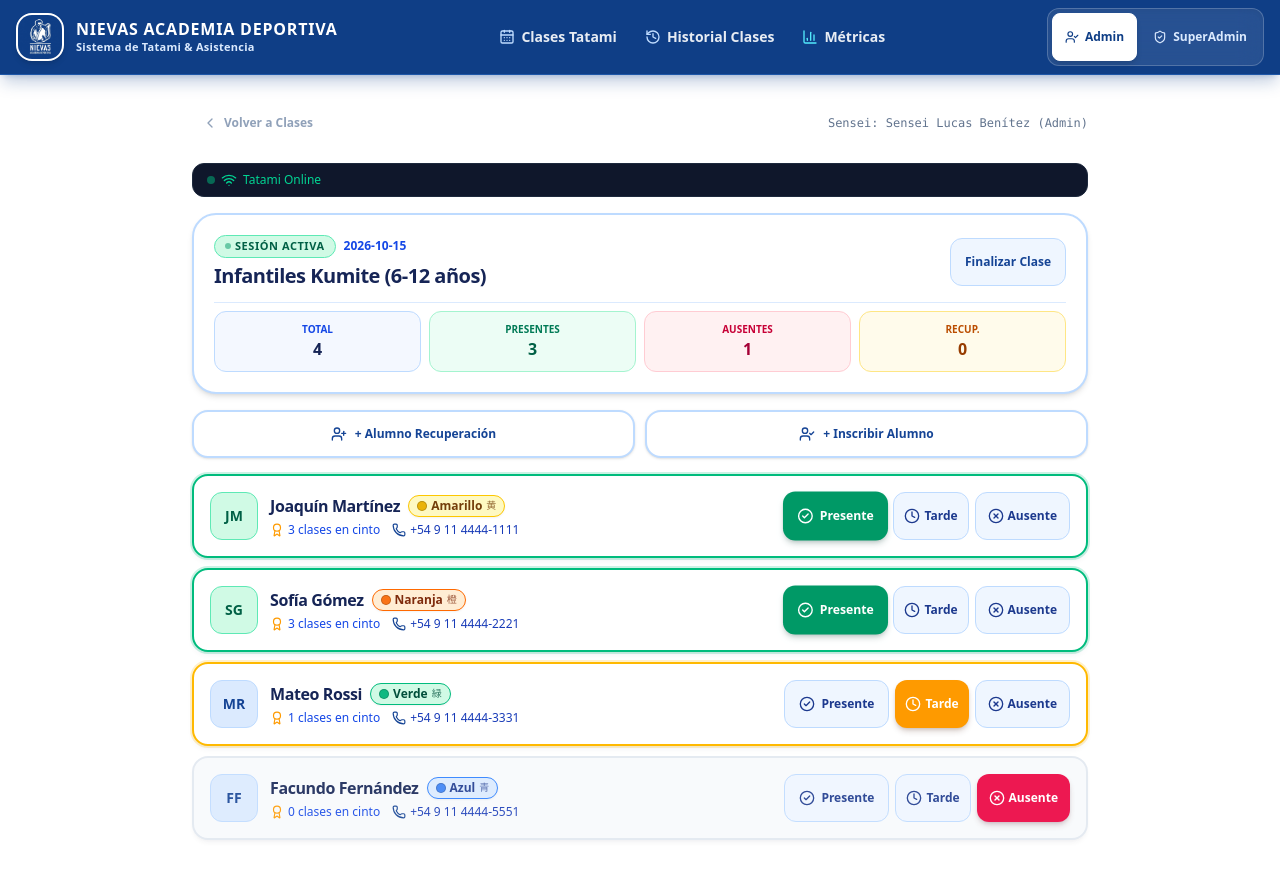
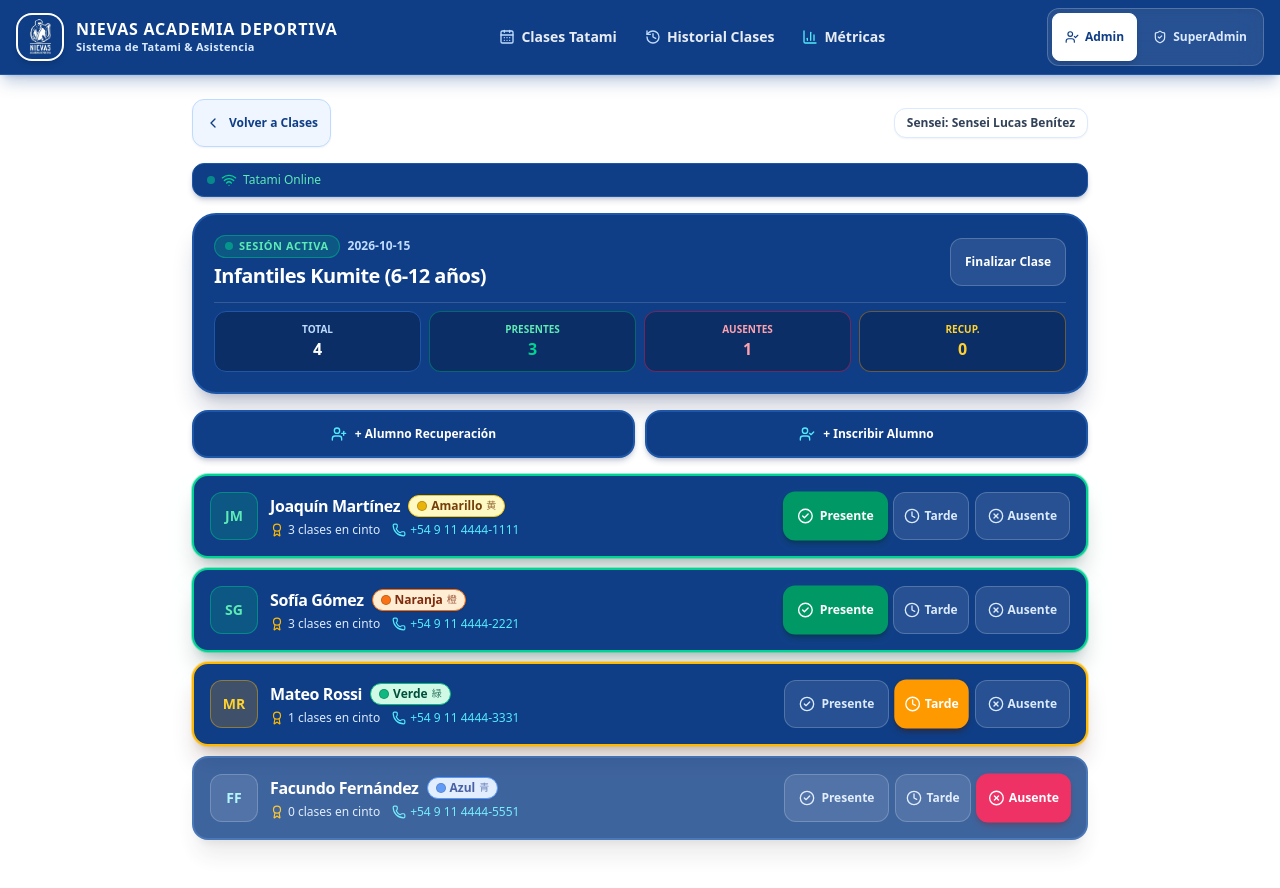
Before and after one commit to kevlogg/nievas-academia-deportiva, a Next.js app: page /profesor/clases/c1111111-1111-1111-1111-111111111111/asistencia in a window 1280 px wide. Shown: the top 888 px of the page. Built offline with nearby package versions, Linux system fonts and the light colour scheme; no server answers.

Commit message:
feat: style open class attendance and student cards in brand blue

```diff
--- a/src/app/profesor/clases/[id]/asistencia/page.tsx
+++ b/src/app/profesor/clases/[id]/asistencia/page.tsx
@@ -37,14 +37,14 @@ export default async function AsistenciaTatamiPage({
       <div className="flex items-center justify-between">
         <Link
           href="/profesor/clases"
-          className="inline-flex items-center gap-1.5 text-xs font-semibold text-slate-400 hover:text-white py-1.5 px-2.5 rounded-lg hover:bg-slate-800 transition-colors touch-target-safe"
+          className="inline-flex items-center gap-2 text-xs font-bold text-[#0F3E86] hover:text-white py-2 px-3 rounded-xl bg-blue-50 hover:bg-[#0F3E86] border border-blue-200 transition-all touch-target-safe shadow-xs cursor-pointer"
         >
           <ChevronLeft className="w-4 h-4" />
           <span>Volver a Clases</span>
         </Link>
 
-        <span className="text-xs text-slate-500 font-mono">
-          Sensei: {currentUser.nombre_completo}
+        <span className="text-xs text-slate-700 font-bold bg-white px-3 py-1.5 rounded-xl border border-blue-100 shadow-xs">
+          Sensei: {currentUser.nombre_completo.replace(/\s*\((admin|superadmin|profesor)\)/gi, "").trim()}
         </span>
       </div>
 
--- a/src/components/tatami/AsistenciaTatamiList.tsx
+++ b/src/components/tatami/AsistenciaTatamiList.tsx
@@ -325,18 +325,18 @@ export function AsistenciaTatamiList({
   return (
     <div className="space-y-4 pb-20">
       {/* Banner de Estado de Conexión & Sincronización Tatami */}
-      <div className="flex items-center justify-between px-3.5 py-2 rounded-xl text-xs font-medium border transition-colors bg-slate-900 border-slate-800">
+      <div className="flex items-center justify-between px-3.5 py-2 rounded-xl text-xs font-medium border transition-colors bg-[#0F3E86] border-[#1E57A8] text-white shadow-md shadow-blue-950/20">
         <div className="flex items-center gap-2">
           {isOnline ? (
-            <span className="flex items-center gap-1.5 text-emerald-400">
-              <span className="w-2 h-2 rounded-full bg-emerald-500 animate-pulse" />
-              <Wifi className="w-4 h-4" />
+            <span className="flex items-center gap-1.5 text-emerald-300">
+              <span className="w-2 h-2 rounded-full bg-emerald-400 animate-pulse" />
+              <Wifi className="w-4 h-4 text-emerald-400" />
               <span>Tatami Online</span>
             </span>
           ) : (
-            <span className="flex items-center gap-1.5 text-amber-400">
-              <span className="w-2 h-2 rounded-full bg-amber-500 animate-ping" />
-              <WifiOff className="w-4 h-4" />
+            <span className="flex items-center gap-1.5 text-amber-300">
+              <span className="w-2 h-2 rounded-full bg-amber-400 animate-ping" />
+              <WifiOff className="w-4 h-4 text-amber-400" />
               <span>Modo Offline (Tatami Local Activo)</span>
             </span>
           )}
@@ -344,17 +344,17 @@ export function AsistenciaTatamiList({
 
         {offlinePendingCount > 0 && (
           <div className="flex items-center gap-2">
-            <span className="bg-amber-950/80 text-amber-300 px-2 py-0.5 rounded-md border border-amber-800/60 font-mono">
+            <span className="bg-[#0A2E65] text-amber-300 px-2.5 py-0.5 rounded-md border border-amber-500/40 font-mono text-[11px]">
               {offlinePendingCount} pendientes
             </span>
             {isOnline && (
               <button
                 onClick={syncOfflineQueue}
                 disabled={isSyncing}
-                className="flex items-center gap-1 bg-slate-800 hover:bg-slate-700 text-white px-2 py-1 rounded-md text-[11px] touch-target-safe cursor-pointer"
+                className="flex items-center gap-1 bg-white/10 hover:bg-white/20 text-white px-2.5 py-1 rounded-md text-[11px] touch-target-safe cursor-pointer transition-colors"
               >
                 <RefreshCw
-                  className={cn("w-3 h-3", isSyncing && "animate-spin")}
+                  className={cn("w-3 h-3 text-cyan-300", isSyncing && "animate-spin")}
                 />
                 <span>Sincronizar</span>
               </button>
@@ -377,8 +377,8 @@ export function AsistenciaTatamiList({
 
       {/* Control Principal: Iniciar Clase o Sesión Activa */}
       {!sesion ? (
-        <div className="p-6 bg-white border-2 border-blue-200 rounded-3xl text-center space-y-4 shadow-xl text-blue-950">
-          <div className="relative w-20 h-20 mx-auto rounded-2xl overflow-hidden bg-[#154495] border-2 border-blue-400/60 shadow-md shadow-blue-950/20">
+        <div className="p-6 bg-[#0F3E86] text-white border-2 border-[#1E57A8] rounded-3xl text-center space-y-4 shadow-xl shadow-blue-950/20">
+          <div className="relative w-20 h-20 mx-auto rounded-2xl overflow-hidden bg-white border-2 border-white/20 shadow-md shadow-blue-950/20">
             <Image
               src="/nievas-logo.jpg"
               alt="Nievas Academia Deportiva"
@@ -388,13 +388,13 @@ export function AsistenciaTatamiList({
             />
           </div>
           <div>
-            <span className="text-[10px] font-bold text-[#154495] uppercase tracking-widest bg-blue-100 px-2.5 py-0.5 rounded border border-blue-200">
+            <span className="text-[10px] font-bold text-cyan-300 uppercase tracking-widest bg-white/10 px-2.5 py-0.5 rounded-md border border-white/20">
               Apertura de Tatami
             </span>
-            <h2 className="text-xl font-black text-blue-950 tracking-tight mt-1.5">
+            <h2 className="text-xl font-black text-white tracking-tight mt-2">
               {clase.nombre}
             </h2>
-            <p className="text-xs text-blue-700 mt-0.5 font-medium">
+            <p className="text-xs text-blue-200 mt-1 font-medium">
               Sesión del día no iniciada todavía. Inicia la clase para comenzar a marcar asistencia.
             </p>
           </div>
@@ -402,42 +402,42 @@ export function AsistenciaTatamiList({
           <button
             onClick={handleIniciarClase}
             disabled={isPending}
-            className="w-full py-4 px-6 bg-[#154495] hover:bg-blue-800 text-white font-extrabold text-base rounded-2xl shadow-xl shadow-blue-950/20 flex items-center justify-center gap-3 transition-transform active:scale-98 touch-target-safe cursor-pointer"
+            className="w-full py-4 px-6 bg-white hover:bg-blue-50 text-[#0F3E86] font-black text-base rounded-2xl shadow-xl shadow-blue-950/30 flex items-center justify-center gap-3 transition-transform active:scale-98 touch-target-safe cursor-pointer"
           >
-            <Play className="w-6 h-6 fill-current text-blue-200" />
+            <Play className="w-5 h-5 fill-current text-[#0F3E86]" />
             <span>INICIAR CLASE EN TATAMI</span>
           </button>
         </div>
       ) : (
         <div className="space-y-4">
           {/* Header de la Sesión en curso */}
-          <div className="p-5 bg-white border-2 border-blue-200 rounded-3xl space-y-3 shadow-md text-blue-950">
+          <div className="p-5 bg-[#0F3E86] text-white border-2 border-[#1E57A8] rounded-3xl space-y-3 shadow-xl shadow-blue-950/20">
             <div className="flex items-center justify-between">
               <div>
                 <div className="flex items-center gap-2">
                   <span
                     className={cn(
-                      "inline-flex items-center gap-1 text-[11px] font-bold px-2.5 py-0.5 rounded-full uppercase tracking-wider",
+                      "inline-flex items-center gap-1.5 text-[11px] font-bold px-2.5 py-0.5 rounded-full uppercase tracking-wider",
                       sesion.estado === "ABIERTA"
-                        ? "bg-emerald-100 text-emerald-800 border border-emerald-300"
-                        : "bg-slate-100 text-slate-700 border border-slate-300"
+                        ? "bg-emerald-500/20 text-emerald-300 border border-emerald-400/40"
+                        : "bg-white/10 text-blue-200 border border-white/20"
                     )}
                   >
                     <span
                       className={cn(
-                        "w-1.5 h-1.5 rounded-full",
+                        "w-2 h-2 rounded-full",
                         sesion.estado === "ABIERTA"
-                          ? "bg-emerald-600 animate-pulse"
-                          : "bg-slate-400"
+                          ? "bg-emerald-400 animate-pulse"
+                          : "bg-blue-300"
                       )}
                     />
                     {sesion.estado === "ABIERTA" ? "Sesión Activa" : "Finalizada"}
                   </span>
-                  <span className="text-xs text-blue-700 font-semibold">
+                  <span className="text-xs text-blue-200 font-semibold">
                     {sesion.fecha}
                   </span>
                 </div>
-                <h1 className="text-xl font-black text-blue-950 tracking-tight mt-1">
+                <h1 className="text-xl font-black text-white tracking-tight mt-1">
                   {clase.nombre}
                 </h1>
               </div>
@@ -446,7 +446,7 @@ export function AsistenciaTatamiList({
                 <button
                   onClick={handleFinalizarClase}
                   disabled={isPending}
-                  className="px-3.5 py-2 bg-blue-50 hover:bg-blue-100 text-[#154495] text-xs font-bold rounded-xl border border-blue-200 transition-colors touch-target-safe cursor-pointer"
+                  className="px-3.5 py-2 bg-white/10 hover:bg-white/20 text-white text-xs font-bold rounded-xl border border-white/20 transition-colors touch-target-safe cursor-pointer"
                 >
                   Finalizar Clase
                 </button>
@@ -454,36 +454,36 @@ export function AsistenciaTatamiList({
             </div>
 
             {/* Marcadores de Asistencia en Tiempo Real */}
-            <div className="grid grid-cols-4 gap-2 pt-2 border-t border-blue-100 text-center">
-              <div className="p-2.5 bg-blue-50/70 rounded-xl border border-blue-200">
-                <span className="block text-[10px] text-blue-700 uppercase font-bold">
+            <div className="grid grid-cols-4 gap-2 pt-2 border-t border-white/15 text-center">
+              <div className="p-2.5 bg-[#0A2E65] rounded-xl border border-[#2056A8]">
+                <span className="block text-[10px] text-blue-200 uppercase font-bold">
                   Total
                 </span>
-                <span className="text-base font-black text-blue-950">
+                <span className="text-base font-black text-white">
                   {totalCount}
                 </span>
               </div>
-              <div className="p-2.5 bg-emerald-50 rounded-xl border border-emerald-200">
-                <span className="block text-[10px] text-emerald-700 uppercase font-bold">
+              <div className="p-2.5 bg-[#0A2E65] rounded-xl border border-emerald-500/40">
+                <span className="block text-[10px] text-emerald-300 uppercase font-bold">
                   Presentes
                 </span>
-                <span className="text-base font-black text-emerald-800">
+                <span className="text-base font-black text-emerald-400">
                   {presentesCount}
                 </span>
               </div>
-              <div className="p-2.5 bg-rose-50 rounded-xl border border-rose-200">
-                <span className="block text-[10px] text-rose-700 uppercase font-bold">
+              <div className="p-2.5 bg-[#0A2E65] rounded-xl border border-rose-500/40">
+                <span className="block text-[10px] text-rose-300 uppercase font-bold">
                   Ausentes
                 </span>
-                <span className="text-base font-black text-rose-800">
+                <span className="text-base font-black text-rose-300">
                   {ausentesCount}
                 </span>
               </div>
-              <div className="p-2.5 bg-amber-50 rounded-xl border border-amber-200">
-                <span className="block text-[10px] text-amber-700 uppercase font-bold">
+              <div className="p-2.5 bg-[#0A2E65] rounded-xl border border-amber-500/40">
+                <span className="block text-[10px] text-amber-300 uppercase font-bold">
                   Recup.
                 </span>
-                <span className="text-base font-black text-amber-800">
+                <span className="text-base font-black text-amber-300">
                   {recuperacionesCount}
                 </span>
               </div>
@@ -494,16 +494,16 @@ export function AsistenciaTatamiList({
           <div className="grid grid-cols-2 gap-2.5">
             <button
               onClick={() => setActiveModal("recuperacion")}
-              className="py-3 px-3.5 bg-white hover:bg-blue-50 border-2 border-blue-200 rounded-2xl text-xs font-bold text-[#154495] flex items-center justify-center gap-2 shadow-sm touch-target-safe cursor-pointer transition-colors"
+              className="py-3 px-3.5 bg-[#0F3E86] hover:bg-[#144EAA] border-2 border-[#1E57A8] rounded-2xl text-xs font-bold text-white flex items-center justify-center gap-2 shadow-md shadow-blue-950/20 touch-target-safe cursor-pointer transition-all active:scale-98"
             >
-              <UserPlus className="w-4 h-4 text-[#154495]" />
+              <UserPlus className="w-4 h-4 text-cyan-300" />
               <span>+ Alumno Recuperación</span>
             </button>
             <button
               onClick={() => setActiveModal("inscribir")}
-              className="py-3 px-3.5 bg-white hover:bg-blue-50 border-2 border-blue-200 rounded-2xl text-xs font-bold text-[#154495] flex items-center justify-center gap-2 shadow-sm touch-target-safe cursor-pointer transition-colors"
+              className="py-3 px-3.5 bg-[#0F3E86] hover:bg-[#144EAA] border-2 border-[#1E57A8] rounded-2xl text-xs font-bold text-white flex items-center justify-center gap-2 shadow-md shadow-blue-950/20 touch-target-safe cursor-pointer transition-all active:scale-98"
             >
-              <UserCheck className="w-4 h-4 text-[#154495]" />
+              <UserCheck className="w-4 h-4 text-cyan-300" />
               <span>+ Inscribir Alumno</span>
             </button>
           </div>
@@ -511,7 +511,7 @@ export function AsistenciaTatamiList({
           {/* Lista Táctil de Alumnos para Tomar Asistencia */}
           <div className="space-y-2.5" role="list" aria-label="Lista de alumnos en clase">
             {items.length === 0 ? (
-              <div className="p-8 text-center text-blue-700 bg-white rounded-2xl border-2 border-dashed border-blue-200 text-sm font-medium">
+              <div className="p-8 text-center text-blue-200 bg-[#0F3E86] rounded-2xl border-2 border-dashed border-[#1E57A8] text-sm font-medium shadow-md">
                 No hay alumnos inscriptos en esta clase aún. Toca &quot;+ Inscribir Alumno&quot; para sumar el primero.
               </div>
             ) : (
@@ -524,13 +524,13 @@ export function AsistenciaTatamiList({
                   <div
                     key={item.alumno.id}
                     className={cn(
-                      "p-4 rounded-2xl border-2 transition-all duration-150 flex flex-col sm:flex-row sm:items-center justify-between gap-3 shadow-md shadow-blue-950/5",
+                      "p-4 rounded-2xl border-2 transition-all duration-150 flex flex-col sm:flex-row sm:items-center justify-between gap-3 shadow-xl bg-[#0F3E86] text-white",
                       isPresente &&
-                        "bg-white border-emerald-500 ring-2 ring-emerald-500/20",
+                        "border-emerald-400 ring-1 ring-emerald-400/40 shadow-emerald-950/20",
                       isAusente &&
-                        "bg-slate-50 border-slate-200 opacity-90",
+                        "border-[#1E57A8] opacity-80",
                       isTarde &&
-                        "bg-white border-amber-400 ring-2 ring-amber-400/20"
+                        "border-amber-400 ring-1 ring-amber-400/40 shadow-amber-950/20"
                     )}
                   >
                     {/* Info Alumno */}
@@ -540,8 +540,10 @@ export function AsistenciaTatamiList({
                         className={cn(
                           "w-12 h-12 rounded-xl flex items-center justify-center font-bold text-sm shrink-0 border",
                           isPresente
-                            ? "bg-emerald-100 text-emerald-800 border-emerald-300"
-                            : "bg-blue-100 text-[#154495] border-blue-200"
+                            ? "bg-emerald-500/20 text-emerald-300 border-emerald-400/40"
+                            : isTarde
+                            ? "bg-amber-500/20 text-amber-300 border-amber-400/40"
+                            : "bg-white/10 text-cyan-200 border-white/20"
                         )}
                       >
                         {item.alumno.nombre[0]}
@@ -550,7 +552,7 @@ export function AsistenciaTatamiList({
 
                       <div className="space-y-1">
                         <div className="flex items-center gap-2 flex-wrap">
-                          <span className="font-extrabold text-blue-950 text-base tracking-tight">
+                          <span className="font-extrabold text-white text-base tracking-tight">
                             {item.alumno.nombre} {item.alumno.apellido}
                           </span>
 
@@ -560,34 +562,34 @@ export function AsistenciaTatamiList({
                           />
 
                           {item.es_recuperacion && (
-                            <span className="text-[10px] font-bold px-2 py-0.5 rounded-md bg-amber-100 text-amber-900 border border-amber-200">
+                            <span className="text-[10px] font-bold px-2 py-0.5 rounded-md bg-amber-400/20 text-amber-300 border border-amber-400/40">
                               Recuperación
                             </span>
                           )}
                         </div>
 
-                        <div className="flex items-center gap-3 text-xs text-blue-800 font-medium">
+                        <div className="flex items-center gap-3 text-xs text-blue-200 font-medium">
                           {item.clases_en_cinturon !== undefined && (
-                            <span className="flex items-center gap-1 text-blue-700">
-                              <Award className="w-3.5 h-3.5 text-amber-500" />
+                            <span className="flex items-center gap-1 text-blue-100">
+                              <Award className="w-3.5 h-3.5 text-amber-400" />
                               <span>{item.clases_en_cinturon} clases en cinto</span>
                             </span>
                           )}
 
                           <a
                             href={`tel:${item.alumno.telefono_contacto}`}
-                            className="flex items-center gap-1 text-blue-800 hover:text-[#154495] transition-colors"
+                            className="flex items-center gap-1 text-cyan-300 hover:text-white transition-colors"
                             title="Llamar contacto"
                           >
-                            <Phone className="w-3.5 h-3.5 text-[#154495]" />
+                            <Phone className="w-3.5 h-3.5 text-cyan-300" />
                             <span>{item.alumno.telefono_contacto}</span>
                           </a>
                         </div>
 
                         {/* Notas privadas (solo visible si es ADMIN) */}
                         {isAdmin && item.alumno.notas_privadas && (
-                          <div className="flex items-center gap-1 text-[11px] text-amber-900 font-medium bg-amber-50 px-2 py-0.5 rounded border border-amber-200 mt-1">
-                            <ShieldAlert className="w-3 h-3 shrink-0 text-amber-600" />
+                          <div className="flex items-center gap-1.5 text-[11px] text-amber-200 font-medium bg-amber-500/10 px-2.5 py-1 rounded-lg border border-amber-400/30 mt-1">
+                            <ShieldAlert className="w-3 h-3 shrink-0 text-amber-400" />
                             <span className="truncate max-w-[260px]">
                               Nota: {item.alumno.notas_privadas}
                             </span>
@@ -609,8 +611,8 @@ export function AsistenciaTatamiList({
                         className={cn(
                           "px-3.5 py-2.5 rounded-xl font-bold text-xs flex items-center gap-1.5 transition-all touch-target-safe cursor-pointer",
                           isPresente
-                            ? "bg-emerald-600 text-white shadow-md shadow-emerald-950/20 scale-102"
-                            : "bg-blue-50 text-blue-900 border border-blue-200 hover:bg-emerald-50 hover:text-emerald-800 hover:border-emerald-300"
+                            ? "bg-emerald-600 text-white shadow-md shadow-emerald-950/40 scale-102"
+                            : "bg-white/10 text-blue-100 border border-white/20 hover:bg-emerald-600/30 hover:text-emerald-300 hover:border-emerald-400/50"
                         )}
                         aria-pressed={isPresente}
                         title="Marcar Presente"
@@ -630,8 +632,8 @@ export function AsistenciaTatamiList({
                         className={cn(
                           "px-2.5 py-2.5 rounded-xl font-semibold text-xs flex items-center gap-1 transition-all touch-target-safe cursor-pointer",
                           isTarde
-                            ? "bg-amber-500 text-white shadow-md shadow-amber-950/20"
-                            : "bg-blue-50 text-blue-900 border border-blue-200 hover:bg-amber-50 hover:text-amber-800 hover:border-amber-300"
+                            ? "bg-amber-500 text-white shadow-md shadow-amber-950/40 scale-102"
+                            : "bg-white/10 text-blue-100 border border-white/20 hover:bg-amber-500/30 hover:text-amber-300 hover:border-amber-400/50"
                         )}
                         aria-pressed={isTarde}
                         title="Marcar Tarde"
@@ -651,8 +653,8 @@ export function AsistenciaTatamiList({
                         className={cn(
                           "px-3 py-2.5 rounded-xl font-semibold text-xs flex items-center gap-1 transition-all touch-target-safe cursor-pointer",
                           isAusente
-                            ? "bg-rose-600 text-white shadow-md shadow-rose-950/20"
-                            : "bg-blue-50 text-blue-900 border border-blue-200 hover:bg-rose-50 hover:text-rose-800 hover:border-rose-300"
+                            ? "bg-rose-600 text-white shadow-md shadow-rose-950/40 scale-102"
+                            : "bg-white/10 text-blue-100 border border-white/20 hover:bg-rose-600/30 hover:text-rose-300 hover:border-rose-400/50"
                         )}
                         aria-pressed={isAusente}
                         title="Marcar Ausente"
```
